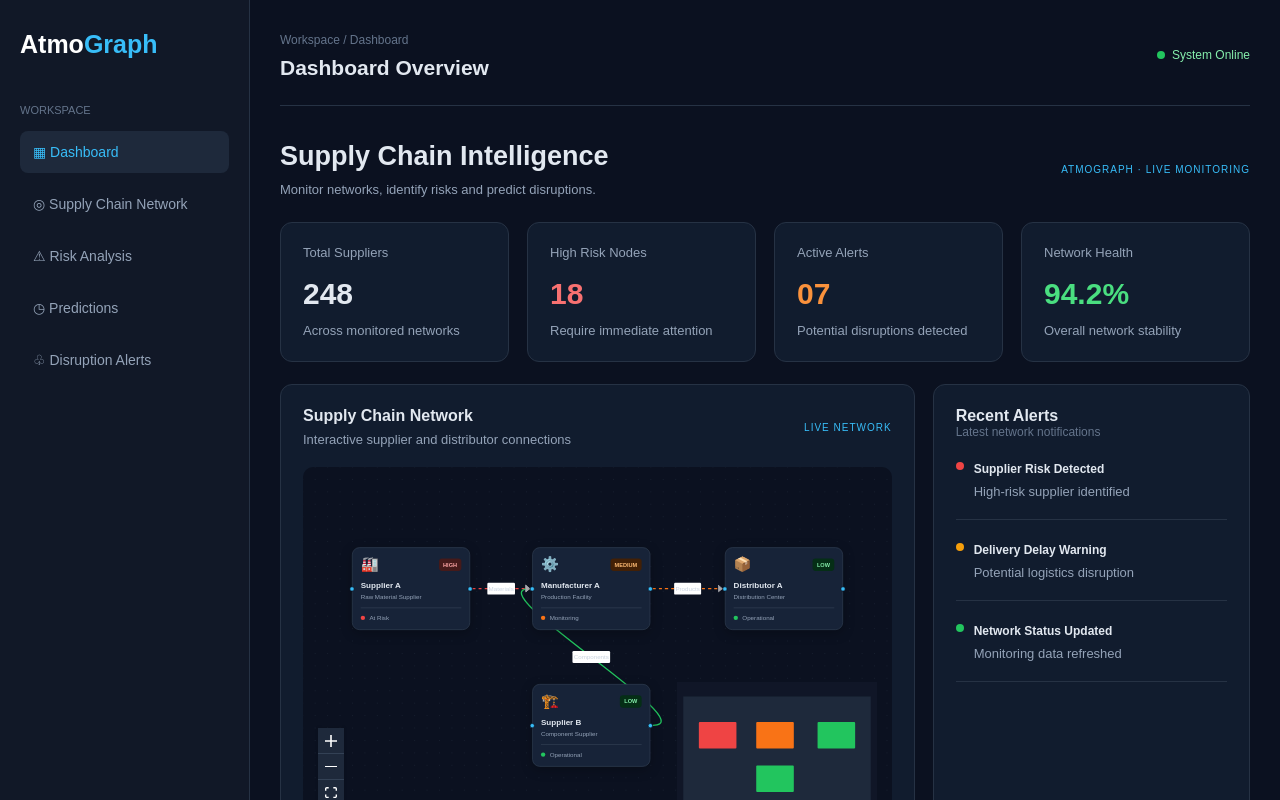
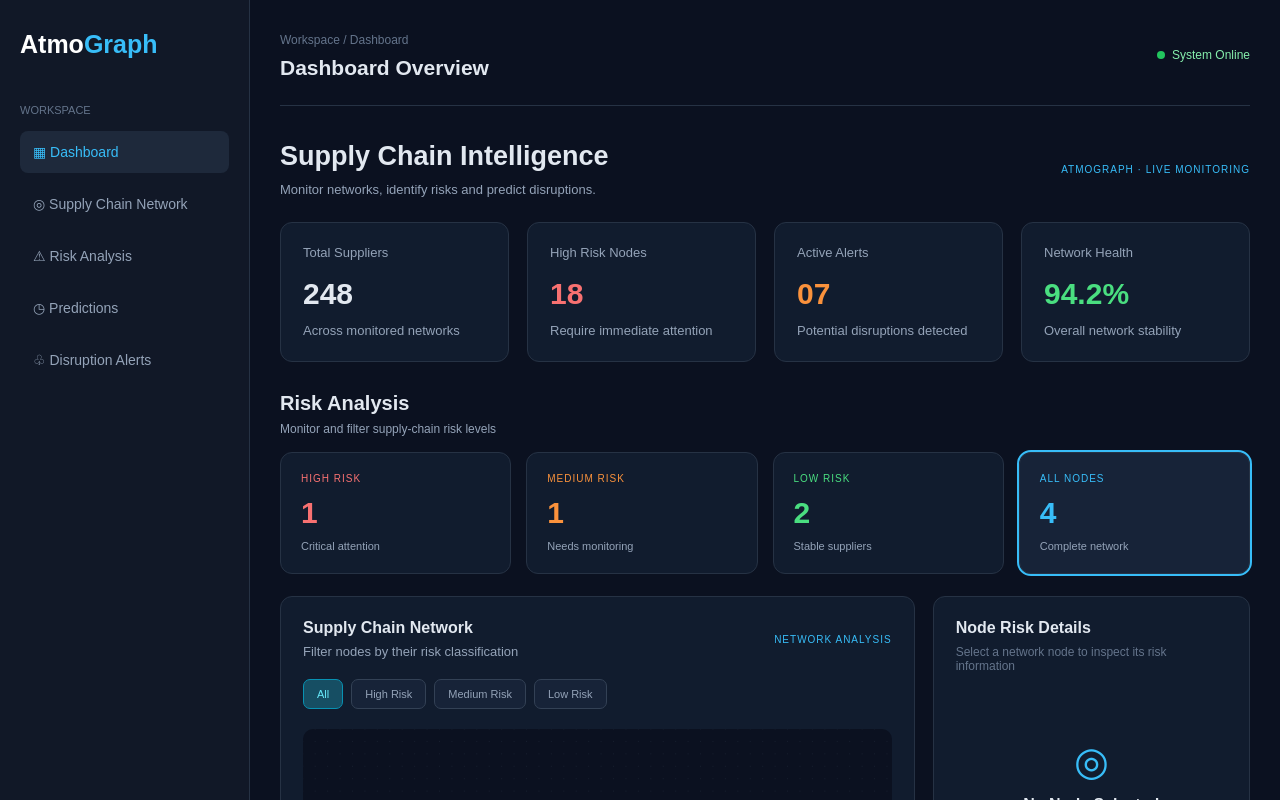
Before and after one commit to Nandnee-prog/AtmoGraph, a React (Vite) app in the folder frontend/: page / in a window 1280 px wide. Shown: the top 800 px of the page. Built offline with nearby package versions, Linux system fonts and the light colour scheme.

Commit message:
feat: add interactive supply chain risk analysis

```diff
--- a/frontend/src/App.css
+++ b/frontend/src/App.css
@@ -9,6 +9,11 @@ body {
   background: #0b1120;
   color: #e2e8f0;
   font-family: Arial, sans-serif;
+}
+
+button {
+  font-family: inherit;
+  cursor: pointer;
 }
 
 .app {
@@ -174,6 +179,87 @@ nav a:hover {
   color: #4ade80;
 }
 
+.risk-overview {
+  margin-top: 30px;
+}
+
+.section-title {
+  margin-bottom: 16px;
+}
+
+.section-title h2 {
+  font-size: 20px;
+}
+
+.section-title p {
+  color: #94a3b8;
+  font-size: 12px;
+  margin-top: 7px;
+}
+
+.risk-cards {
+  display: grid;
+  grid-template-columns: repeat(4, 1fr);
+  gap: 15px;
+}
+
+.risk-card {
+  text-align: left;
+  border: 1px solid #263244;
+  border-radius: 12px;
+  background: #111c2e;
+  padding: 20px;
+  color: #e2e8f0;
+  transition: 0.2s;
+}
+
+.risk-card:hover {
+  transform: translateY(-3px);
+  border-color: #64748b;
+}
+
+.risk-card.active-risk {
+  outline: 2px solid #38bdf8;
+  background: #172338;
+}
+
+.risk-card span {
+  display: block;
+  font-size: 10px;
+  letter-spacing: 1px;
+}
+
+.risk-card strong {
+  display: block;
+  font-size: 30px;
+  margin: 12px 0 8px;
+}
+
+.risk-card small {
+  color: #94a3b8;
+  font-size: 11px;
+}
+
+.high-card span,
+.high-card strong {
+  color: #f87171;
+}
+
+.medium-card span,
+.medium-card strong {
+  color: #fb923c;
+}
+
+.low-card span,
+.low-card strong {
+  color: #4ade80;
+}
+
+.all-card span,
+.all-card strong {
+  color: #38bdf8;
+}
+
 .content-grid {
   display: grid;
   grid-template-columns: 2fr 1fr;
@@ -206,7 +292,6 @@ nav a:hover {
   background: #172338;
   color: #e2e8f0;
   box-shadow: 0 5px 18px rgba(0, 0, 0, 0.25);
-  transition: border-color 0.2s, box-shadow 0.2s;
 }
 
 .custom-node.selected {
@@ -291,11 +376,6 @@ nav a:hover {
   border: 1px solid #0b1120;
 }
 
-.react-flow__edge-text {
-  fill: #cbd5e1;
-  font-size: 10px;
-}
-
 .react-flow__controls button {
   background: #1e293b;
   color: white;
@@ -305,6 +385,29 @@ nav a:hover {
 
 .react-flow__minimap {
   background: #1e293b;
+}
+
+.filter-toolbar {
+  display: flex;
+  flex-wrap: wrap;
+  gap: 8px;
+  margin-top: 20px;
+}
+
+.filter-toolbar button {
+  padding: 8px 13px;
+  border: 1px solid #334155;
+  border-radius: 7px;
+  background: #172338;
+  color: #94a3b8;
+  font-size: 11px;
+}
+
+.filter-toolbar button:hover,
+.filter-toolbar button.filter-active {
+  background: #164e63;
+  color: #67e8f9;
+  border-color: #0891b2;
 }
 
 .network-legend {
@@ -334,6 +437,127 @@ nav a:hover {
 
 .legend-low {
   background: #22c55e;
+}
+
+.details-panel {
+  min-height: 380px;
+}
+
+.details-panel h3 {
+  margin-bottom: 8px;
+}
+
+.selected-details {
+  margin-top: 25px;
+}
+
+.detail-icon {
+  font-size: 35px;
+  margin-bottom: 12px;
+}
+
+.selected-details h2 {
+  font-size: 19px;
+  margin-bottom: 6px;
+}
+
+.selected-details > p {
+  font-size: 12px;
+  color: #94a3b8;
+}
+
+.detail-risk {
+  display: inline-block;
+  padding: 7px 10px;
+  border-radius: 6px;
+  font-size: 10px;
+  font-weight: bold;
+  margin: 18px 0;
+}
+
+.detail-risk.high {
+  background: #451a1a;
+  color: #fca5a5;
+}
+
+.detail-risk.medium {
+  background: #422006;
+  color: #fdba74;
+}
+
+.detail-risk.low {
+  background: #052e16;
+  color: #86efac;
+}
+
+.detail-row {
+  display: flex;
+  justify-content: space-between;
+  gap: 10px;
+  border-bottom: 1px solid #263244;
+  padding: 13px 0;
+  font-size: 11px;
+}
+
+.detail-row span {
+  color: #94a3b8;
+}
+
+.detail-row strong {
+  text-align: right;
+}
+
+.score-track {
+  height: 7px;
+  background: #263244;
+  border-radius: 10px;
+  overflow: hidden;
+  margin-top: 20px;
+}
+
+.score-fill {
+  height: 100%;
+  border-radius: 10px;
+}
+
+.score-fill.high {
+  background: #ef4444;
+}
+
+.score-fill.medium {
+  background: #f97316;
+}
+
+.score-fill.low {
+  background: #22c55e;
+}
+
+.empty-details {
+  text-align: center;
+  padding: 65px 10px;
+}
+
+.empty-details span {
+  color: #38bdf8;
+  font-size: 40px;
+}
+
+.empty-details h3 {
+  margin: 12px 0;
+}
+
+.empty-details p {
+  color: #94a3b8;
+  font-size: 12px;
+  line-height: 1.7;
+}
+
+.alerts-panel {
+  margin-top: 22px;
+}
+
+.alerts-panel h3 {
+  margin-bottom: 8px;
 }
 
 .alert-item {
@@ -374,7 +598,8 @@ nav a:hover {
 }
 
 @media (max-width: 1100px) {
-  .stats {
+  .stats,
+  .risk-cards {
     grid-template-columns: repeat(2, 1fr);
   }
 
@@ -403,7 +628,8 @@ nav a:hover {
     padding: 16px;
   }
 
-  .stats {
+  .stats,
+  .risk-cards {
     grid-template-columns: 1fr;
   }
 
--- a/frontend/src/App.jsx
+++ b/frontend/src/App.jsx
@@ -1,13 +1,13 @@
 
-import React from "react";
+import React, { useMemo, useState } from "react";
 import {
   ReactFlow,
   Background,
   Controls,
   MiniMap,
-  MarkerType,
   Handle,
   Position,
+  MarkerType,
   useNodesState,
   useEdgesState,
 } from "@xyflow/react";
@@ -48,49 +48,57 @@ const initialNodes = [
   {
     id: "1",
     type: "custom",
-    position: { x: 50, y: 120 },
+    position: { x: 50, y: 100 },
     data: {
       label: "Supplier A",
       type: "Raw Material Supplier",
       icon: "🏭",
       risk: "high",
       status: "At Risk",
+      location: "India",
+      score: 89,
     },
   },
   {
     id: "2",
     type: "custom",
-    position: { x: 340, y: 120 },
+    position: { x: 340, y: 100 },
     data: {
       label: "Manufacturer A",
       type: "Production Facility",
       icon: "⚙️",
       risk: "medium",
       status: "Monitoring",
+      location: "Germany",
+      score: 56,
     },
   },
   {
     id: "3",
     type: "custom",
-    position: { x: 650, y: 120 },
+    position: { x: 650, y: 100 },
     data: {
       label: "Distributor A",
       type: "Distribution Center",
       icon: "📦",
       risk: "low",
       status: "Operational",
+      location: "Singapore",
+      score: 18,
     },
   },
   {
     id: "4",
     type: "custom",
-    position: { x: 340, y: 340 },
+    position: { x: 340, y: 320 },
     data: {
       label: "Supplier B",
       type: "Component Supplier",
       icon: "🏗️",
       risk: "low",
       status: "Operational",
+      location: "Japan",
+      score: 22,
     },
   },
 ];
@@ -130,6 +138,40 @@ function App() {
 
   const [edges, setEdges, onEdgesChange] =
     useEdgesState(initialEdges);
+
+  const [riskFilter, setRiskFilter] = useState("all");
+  const [selectedNode, setSelectedNode] = useState(null);
+
+  const riskCounts = useMemo(() => ({
+    high: nodes.filter((node) => node.data.risk === "high").length,
+    medium: nodes.filter((node) => node.data.risk === "medium").length,
+    low: nodes.filter((node) => node.data.risk === "low").length,
+  }), [nodes]);
+
+  const filteredNodes = useMemo(() => {
+    if (riskFilter === "all") return nodes;
+
+    return nodes.filter(
+      (node) => node.data.risk === riskFilter
+    );
+  }, [nodes, riskFilter]);
+
+  const visibleIds = new Set(filteredNodes.map((node) => node.id));
+
+  const filteredEdges = edges.filter(
+    (edge) =>
+      visibleIds.has(edge.source) &&
+      visibleIds.has(edge.target)
+  );
+
+  const handleFilter = (filter) => {
+    setRiskFilter(filter);
+    setSelectedNode(null);
+  };
+
+  const handleNodeClick = (_, node) => {
+    setSelectedNode(node);
+  };
 
   return (
     <div className="app">
@@ -208,23 +250,101 @@ function App() {
           </div>
         </section>
 
+        <section className="risk-overview">
+          <div className="section-title">
+            <div>
+              <h2>Risk Analysis</h2>
+              <p>Monitor and filter supply-chain risk levels</p>
+            </div>
+          </div>
+
+          <div className="risk-cards">
+            <button
+              className={`risk-card high-card ${riskFilter === "high" ? "active-risk" : ""}`}
+              onClick={() => handleFilter("high")}
+            >
+              <span>HIGH RISK</span>
+              <strong>{riskCounts.high}</strong>
+              <small>Critical attention</small>
+            </button>
+
+            <button
+              className={`risk-card medium-card ${riskFilter === "medium" ? "active-risk" : ""}`}
+              onClick={() => handleFilter("medium")}
+            >
+              <span>MEDIUM RISK</span>
+              <strong>{riskCounts.medium}</strong>
+              <small>Needs monitoring</small>
+            </button>
+
+            <button
+              className={`risk-card low-card ${riskFilter === "low" ? "active-risk" : ""}`}
+              onClick={() => handleFilter("low")}
+            >
+              <span>LOW RISK</span>
+              <strong>{riskCounts.low}</strong>
+              <small>Stable suppliers</small>
+            </button>
+
+            <button
+              className={`risk-card all-card ${riskFilter === "all" ? "active-risk" : ""}`}
+              onClick={() => handleFilter("all")}
+            >
+              <span>ALL NODES</span>
+              <strong>{nodes.length}</strong>
+              <small>Complete network</small>
+            </button>
+          </div>
+        </section>
+
         <section className="content-grid">
           <div className="panel network-panel">
             <div className="panel-heading">
               <div>
                 <h3>Supply Chain Network</h3>
-                <p>Interactive supplier and distributor connections</p>
+                <p>Filter nodes by their risk classification</p>
               </div>
-              <span className="tag">LIVE NETWORK</span>
+              <span className="tag">NETWORK ANALYSIS</span>
+            </div>
+
+            <div className="filter-toolbar">
+              <button
+                className={riskFilter === "all" ? "filter-active" : ""}
+                onClick={() => handleFilter("all")}
+              >
+                All
+              </button>
+
+              <button
+                className={riskFilter === "high" ? "filter-active" : ""}
+                onClick={() => handleFilter("high")}
+              >
+                High Risk
+              </button>
+
+              <button
+                className={riskFilter === "medium" ? "filter-active" : ""}
+                onClick={() => handleFilter("medium")}
+              >
+                Medium Risk
+              </button>
+
+              <button
+                className={riskFilter === "low" ? "filter-active" : ""}
+                onClick={() => handleFilter("low")}
+              >
+                Low Risk
+              </button>
             </div>
 
             <div className="network-canvas">
               <ReactFlow
-                nodes={nodes}
-                edges={edges}
+                nodes={filteredNodes}
+                edges={filteredEdges}
                 nodeTypes={nodeTypes}
                 onNodesChange={onNodesChange}
                 onEdgesChange={onEdgesChange}
+                onNodeClick={handleNodeClick}
                 fitView
                 fitViewOptions={{ padding: 0.2 }}
                 nodesDraggable
@@ -253,7 +373,63 @@ function App() {
             </div>
           </div>
 
-          <div className="panel alerts-panel">
+          <div className="panel details-panel">
+            <h3>Node Risk Details</h3>
+            <p className="panel-subtitle">
+              Select a network node to inspect its risk information
+            </p>
+
+            {selectedNode ? (
+              <div className="selected-details">
+                <div className="detail-icon">
+                  {selectedNode.data.icon}
+                </div>
+
+                <h2>{selectedNode.data.label}</h2>
+                <p>{selectedNode.data.type}</p>
+
+                <div className={`detail-risk ${selectedNode.data.risk}`}>
+                  {selectedNode.data.risk.toUpperCase()} RISK
+                </div>
+
+                <div className="detail-row">
+                  <span>Location</span>
+                  <strong>{selectedNode.data.location}</strong>
+                </div>
+
+                <div className="detail-row">
+                  <span>Risk Score</span>
+                  <strong>{selectedNode.data.score}/100</strong>
+                </div>
+
+                <div className="detail-row">
+                  <span>Status</span>
+                  <strong>{selectedNode.data.status}</strong>
+                </div>
+
+                <div className="score-track">
+                  <div
+                    className={`score-fill ${selectedNode.data.risk}`}
+                    style={{
+                      width: `${selectedNode.data.score}%`,
+                    }}
+                  ></div>
+                </div>
+              </div>
+            ) : (
+              <div className="empty-details">
+                <span>◎</span>
+                <h3>No Node Selected</h3>
+                <p>
+                  Click any supplier, manufacturer or distributor
+                  in the network to view its risk details.
+                </p>
+              </div>
+            )}
+          </div>
+        </section>
+
+        <section className="panel alerts-panel">
           <h3>Recent Alerts</h3>
           <p className="panel-subtitle">
             Latest network notifications
@@ -282,7 +458,6 @@ function App() {
               <p>Monitoring data refreshed</p>
             </div>
           </div>
-          </div>
         </section>
       </main>
     </div>
```
Lines whose indentation alone changed are shown as unchanged.
